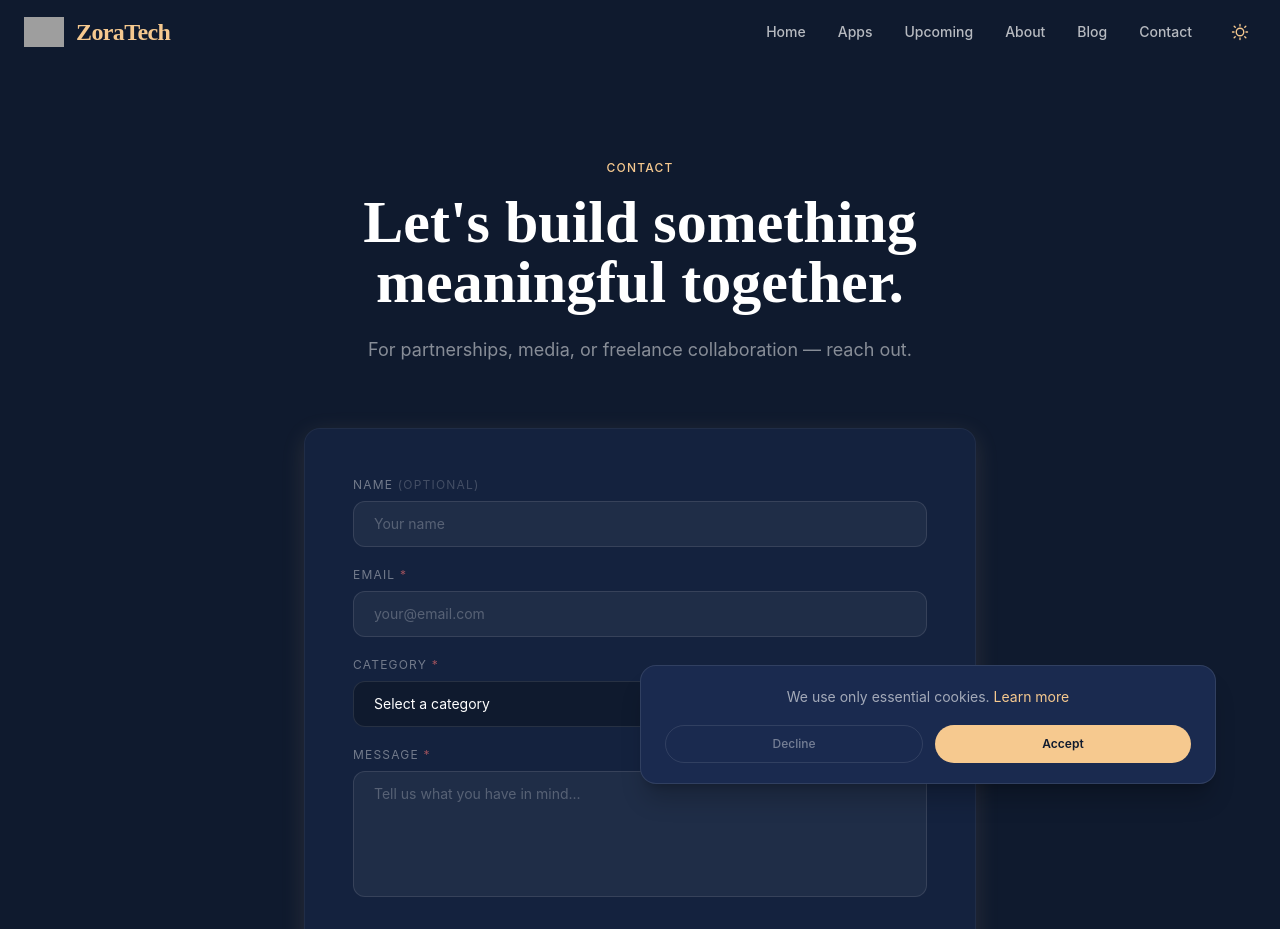
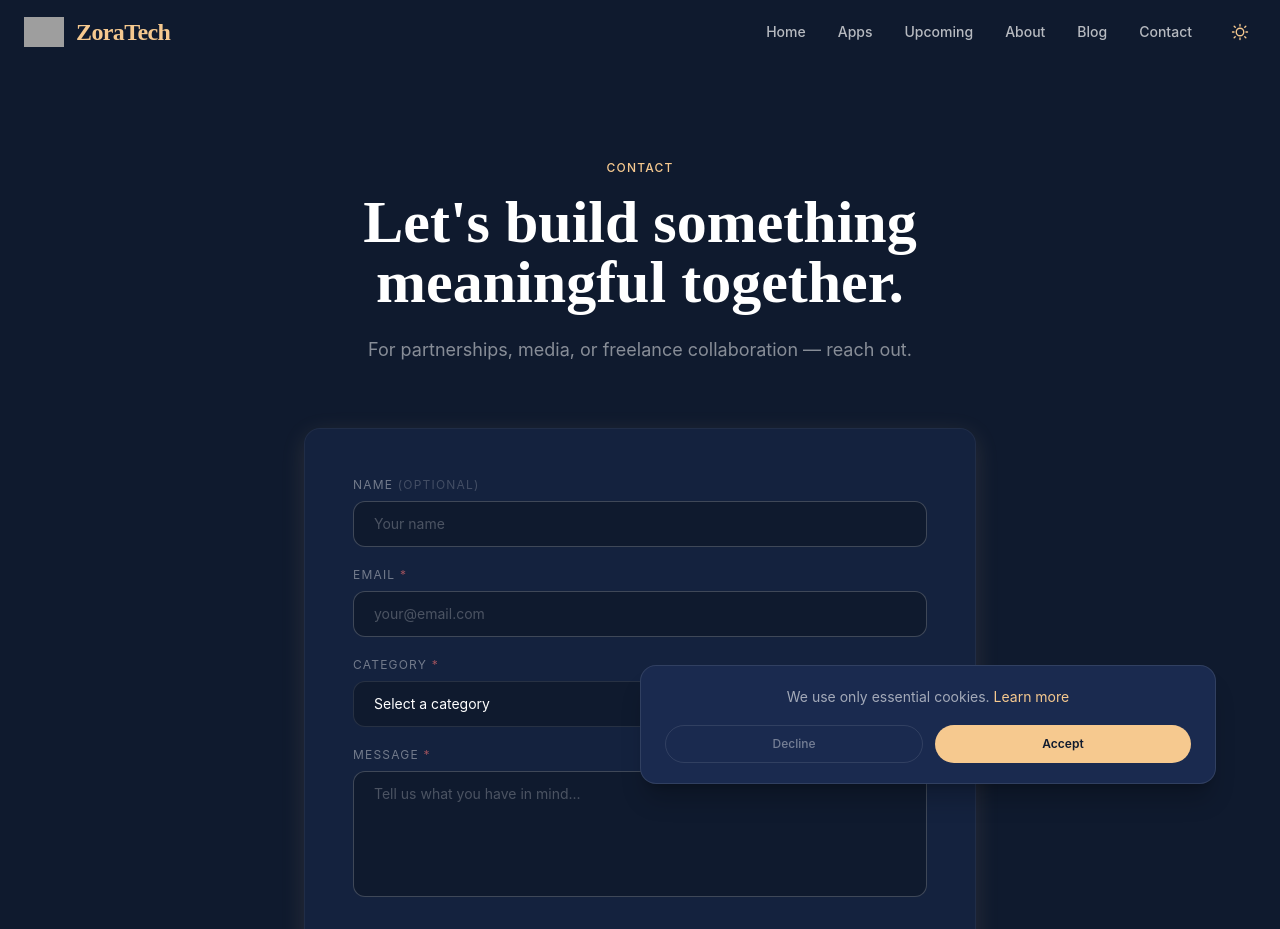
Before and after one commit to dejanlazicns/zoratech-site, a Next.js app: page /contact in a window 1280 px wide. Shown: the top 929 px of the page. Built offline with nearby package versions, Linux system fonts and the light colour scheme; grey boxes are pictures that could not be loaded.

Commit message:
🐛 Fix input field contrast in day theme — darker backgrounds and placeholders
Co-Authored-By: Claude Sonnet 4.6 <noreply@anthropic.com>

```diff
--- a/src/app/contact/page.tsx
+++ b/src/app/contact/page.tsx
@@ -103,7 +103,7 @@ export default function ContactPage() {
                     value={form.name}
                     onChange={handleChange}
                     placeholder="Your name"
-                    className="w-full px-5 py-3 rounded-xl bg-white/5 border border-zt-text/10 text-zt-text placeholder-zt-text/25 text-sm focus:outline-none focus:border-zt-gold/40 transition-colors duration-300"
+                    className="w-full px-5 py-3 rounded-xl bg-zt-bg border border-zt-text/20 text-zt-text placeholder-zt-text/25 text-sm focus:outline-none focus:border-zt-gold/40 transition-colors duration-300"
                   />
                 </div>
 
@@ -119,7 +119,7 @@ export default function ContactPage() {
                     onChange={handleChange}
                     placeholder="your@email.com"
                     required
-                    className="w-full px-5 py-3 rounded-xl bg-white/5 border border-zt-text/10 text-zt-text placeholder-zt-text/25 text-sm focus:outline-none focus:border-zt-gold/40 transition-colors duration-300"
+                    className="w-full px-5 py-3 rounded-xl bg-zt-bg border border-zt-text/20 text-zt-text placeholder-zt-text/25 text-sm focus:outline-none focus:border-zt-gold/40 transition-colors duration-300"
                   />
                 </div>
 
@@ -154,7 +154,7 @@ export default function ContactPage() {
                     placeholder="Tell us what you have in mind..."
                     required
                     rows={5}
-                    className="w-full px-5 py-3 rounded-xl bg-white/5 border border-zt-text/10 text-zt-text placeholder-zt-text/25 text-sm focus:outline-none focus:border-zt-gold/40 transition-colors duration-300 resize-none"
+                    className="w-full px-5 py-3 rounded-xl bg-zt-bg border border-zt-text/20 text-zt-text placeholder-zt-text/25 text-sm focus:outline-none focus:border-zt-gold/40 transition-colors duration-300 resize-none"
                   />
                 </div>
 
--- a/src/components/JoinTheDawn.tsx
+++ b/src/components/JoinTheDawn.tsx
@@ -51,7 +51,7 @@ export default function JoinTheDawn() {
                 onChange={(e) => setEmail(e.target.value)}
                 placeholder="Your email address"
                 required
-                className="flex-1 px-5 py-4 rounded-full bg-white/5 border border-zt-text/10 text-zt-text placeholder-white/30 text-sm focus:outline-none focus:border-zt-gold/50 transition-colors duration-300"
+                className="flex-1 px-5 py-4 rounded-full bg-zt-bg border border-zt-text/20 text-zt-text placeholder-zt-text/40 text-sm focus:outline-none focus:border-zt-gold/50 transition-colors duration-300"
               />
               <motion.button
                 type="submit"
--- a/src/components/WaitlistForm.tsx
+++ b/src/components/WaitlistForm.tsx
@@ -59,7 +59,7 @@ export default function WaitlistForm({ appId }: { appId: string }) {
         onChange={(e) => setEmail(e.target.value)}
         placeholder="Enter your email"
         required
-        className="flex-1 min-w-0 px-4 py-2 rounded-full bg-white/5 border border-zt-text/10 text-zt-text placeholder-zt-text/25 text-xs focus:outline-none focus:border-zt-gold/40 transition-colors duration-300"
+        className="flex-1 min-w-0 px-4 py-2 rounded-full bg-zt-bg border border-zt-text/20 text-zt-text placeholder-zt-text/25 text-xs focus:outline-none focus:border-zt-gold/40 transition-colors duration-300"
       />
       <button
         type="submit"
```
